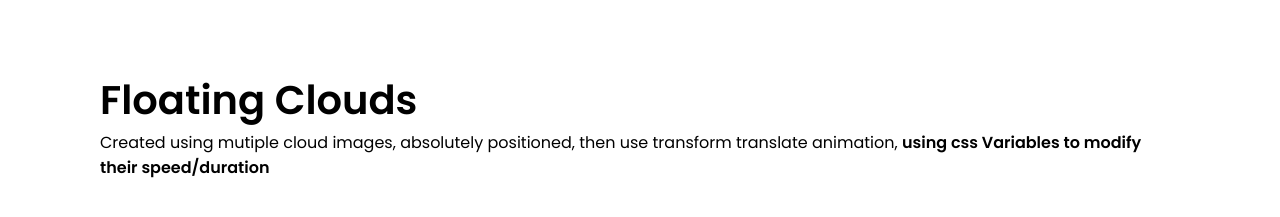
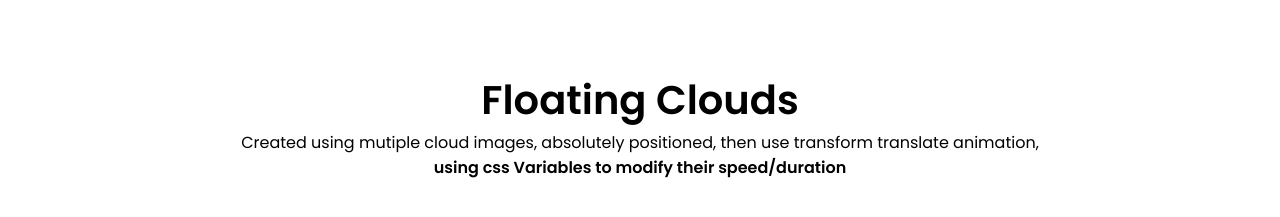
Before and after one commit to Sumner-David/CloundAnimationParallax, a website: page index.html in a window 1280 px wide. Shown: the part 805-1022 px from the top of the page. Drawn offline with Linux system fonts and the light colour scheme.

Commit message:
Add some text styling

```diff
--- a/scss/main.scss
+++ b/scss/main.scss
@@ -44,8 +44,15 @@
 section{
     position: relative;
     padding:75px 100px;
+    margin: 0 auto;
+    width:80%;
+
     h2 {
+        text-align:center;
         font-size: 2.5em;
         margin-bottom:20pxl
     }
+    p {
+        text-align:center;
+    }
 }
```
Also changed, not shown: css/main.css.
